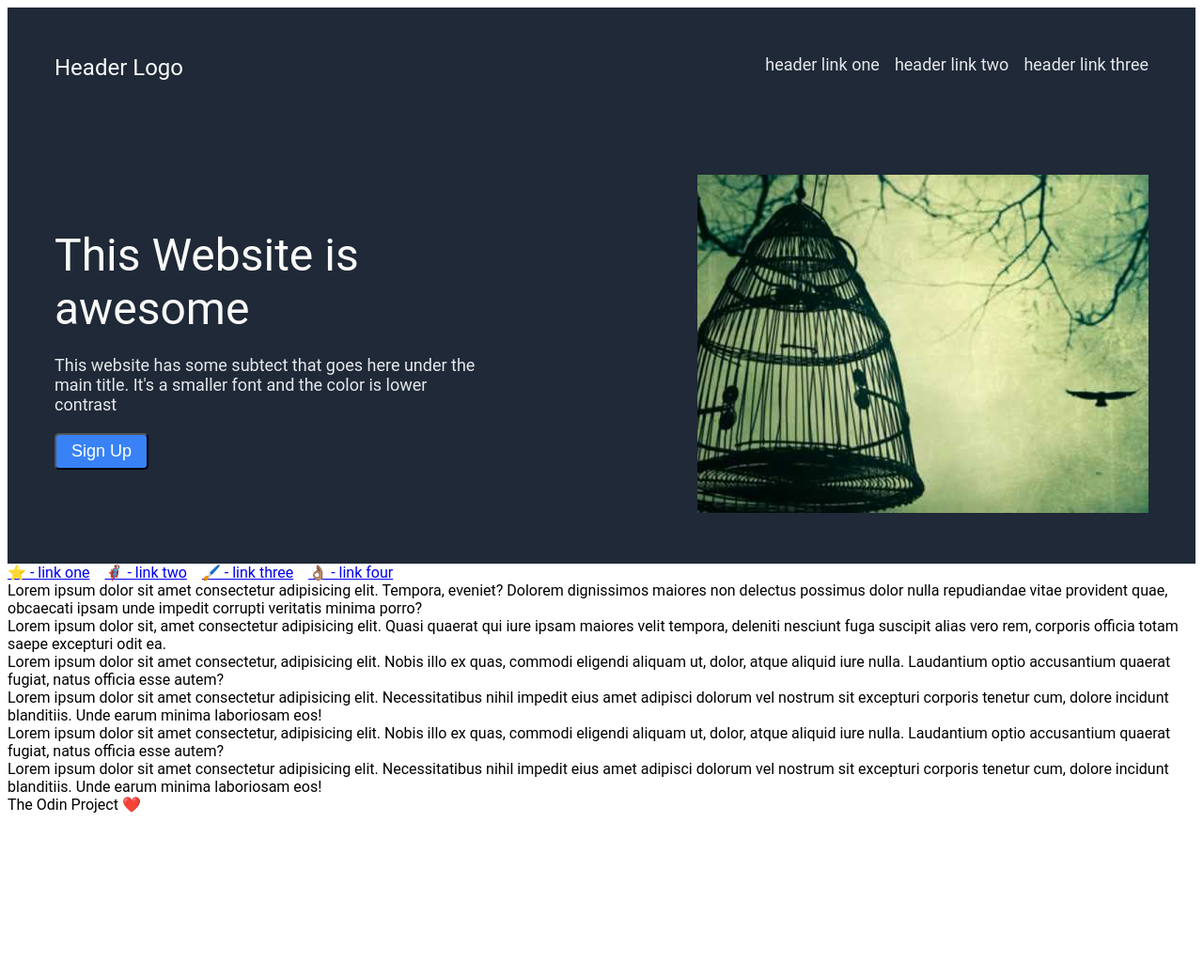
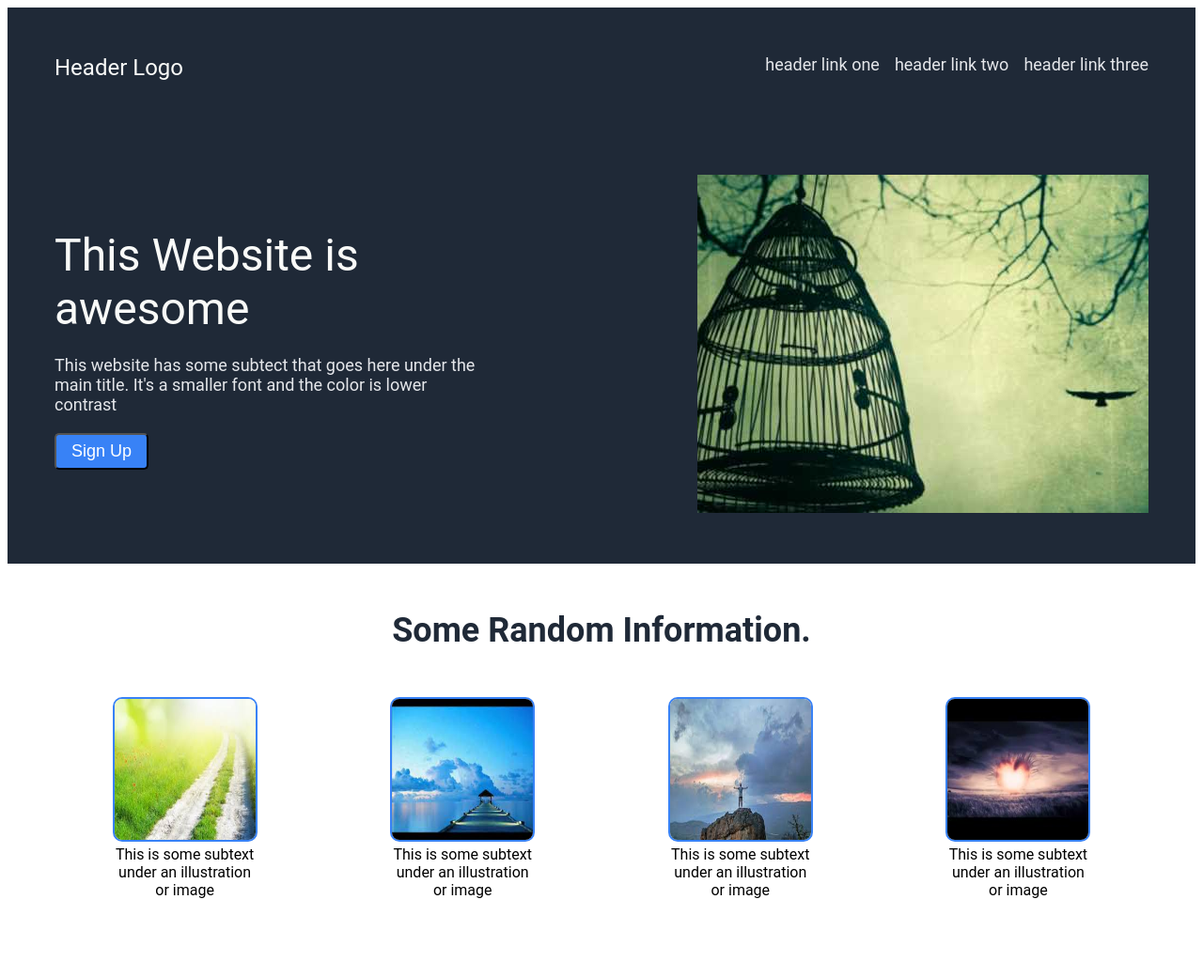
Before and after one commit to ayman-ashraf/TOP-Landing-page, a plain HTML site: page index.html in a window 1280 px wide. Shown: the whole page at 94% size. Before the commit the page ends 874 px from the top, so only its background shows below. Drawn offline with Linux system fonts and the light colour scheme.

Commit message:
Finished some remaining task of section 1. Started and finished section 2

```diff
--- a/index.html
+++ b/index.html
@@ -8,6 +8,7 @@
     <link rel="stylesheet" href="styles.css">
   </head>
   <body>
+    <div class = "first-section">
     <div class="header-1">
       <div class = "logo">Header Logo </div>
        <div class = "links"><ul >
@@ -17,7 +18,7 @@
       </ul>
     </div>
     </div>
-    <div class = "first-section">
+    <div >
     <div class ="header-1">
     <div class = "content"><br class = "content-heading">This Website is<br> awesome<br>
     <div class = links><br> This website has some subtect that goes here under the
@@ -26,30 +27,30 @@
     </div>
     <div> <img class = "header-image" src="images/images.jpg" alt="A free bird"> </div>
     </div>
+    </div>
+    </div>
 
+    <div class=" second-section">
+    <div class="title">Some Random Information.</div>
 
-   <div class = "body">
-    <div class="sidebar">
-      <ul>
-        <li><a href="#">⭐ - link one</a></li>
-        <li><a href="#">🦸🏽‍♂️ - link two</a></li>
-        <li><a href="#">🖌️ - link three</a></li>
-        <li><a href="#">👌🏽 - link four</a></li>
-      </ul>
+    <div class="container">
+      <div class="info">
+        <img class = "size" src="images/images2.jpg" alt="path in a field">
+        <div class="text">This is some subtext<br>under an illustration<br>or image</div>
+      </div>
+      <div class="info">
+        <img class = "size" src="images/index.jpg" alt="sea side walk">
+        <div class="text">This is some subtext<br>under an illustration<br>or image</div>
+      </div>
+      <div class="info">
+        <img class = "size" src="images/index2.jpg" alt="on top of a cliff">
+        <div class="text">This is some subtext<br>under an illustration<br>or image</div>
+      </div>
+      <div class="info">
+        <img class = "size" src="images/index3.jpg" alt="cloud heart">
+        <div class="text">This is some subtext<br>under an illustration<br>or image</div>
+      </div>
     </div>
-   </div>
-
-    <div class = "container">
-    <div class="card">Lorem ipsum dolor sit amet consectetur adipisicing elit. Tempora, eveniet? Dolorem dignissimos maiores non delectus possimus dolor nulla repudiandae vitae provident quae, obcaecati ipsam unde impedit corrupti veritatis minima porro?</div>
-    <div class="card">Lorem ipsum dolor sit, amet consectetur adipisicing elit. Quasi quaerat qui iure ipsam maiores velit tempora, deleniti nesciunt fuga suscipit alias vero rem, corporis officia totam saepe excepturi odit ea.</div>
-    <div class="card">Lorem ipsum dolor sit amet consectetur, adipisicing elit. Nobis illo ex quas, commodi eligendi aliquam ut, dolor, atque aliquid iure nulla. Laudantium optio accusantium quaerat fugiat, natus officia esse autem?</div>
-    <div class="card">Lorem ipsum dolor sit amet consectetur adipisicing elit. Necessitatibus nihil impedit eius amet adipisci dolorum vel nostrum sit excepturi corporis tenetur cum, dolore incidunt blanditiis. Unde earum minima laboriosam eos!</div>
-    <div class="card">Lorem ipsum dolor sit amet consectetur, adipisicing elit. Nobis illo ex quas, commodi eligendi aliquam ut, dolor, atque aliquid iure nulla. Laudantium optio accusantium quaerat fugiat, natus officia esse autem?</div>
-    <div class="card">Lorem ipsum dolor sit amet consectetur adipisicing elit. Necessitatibus nihil impedit eius amet adipisci dolorum vel nostrum sit excepturi corporis tenetur cum, dolore incidunt blanditiis. Unde earum minima laboriosam eos!</div>
-</div>
-</div>
-<div class="footer">
-      The Odin Project ❤️
     </div>
   </body>
 </html>
--- a/styles.css
+++ b/styles.css
@@ -60,3 +60,35 @@ ul {
 }
 .header-image {
 }
+
+.size{
+  width: 150px;
+  height: 150px;
+  border: 2px solid #3882f6;
+  border-radius: 10px;
+}
+
+.title{
+  font-size: 36px;
+  font-weight: bolder;
+  color: #1F2937;
+  justify-content: center;
+  display: flex;
+  margin: 25px;
+  padding: 25px;;
+
+}
+.container {
+flex-direction: row;
+display: flex;
+align-items: center;
+justify-content: space-evenly;
+gap: 30px
+}
+
+.info{
+  text-align: center;
+}
+.second-section{
+  padding-bottom: 80px;
+}
```
